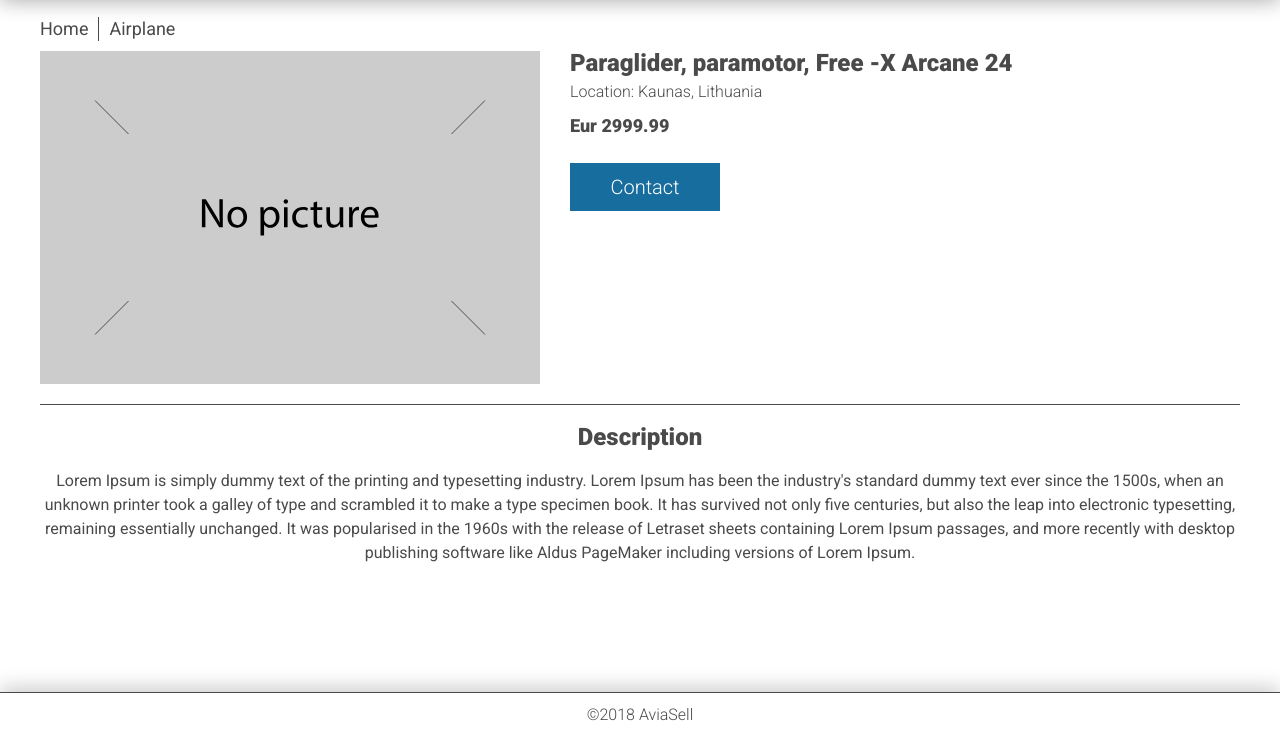
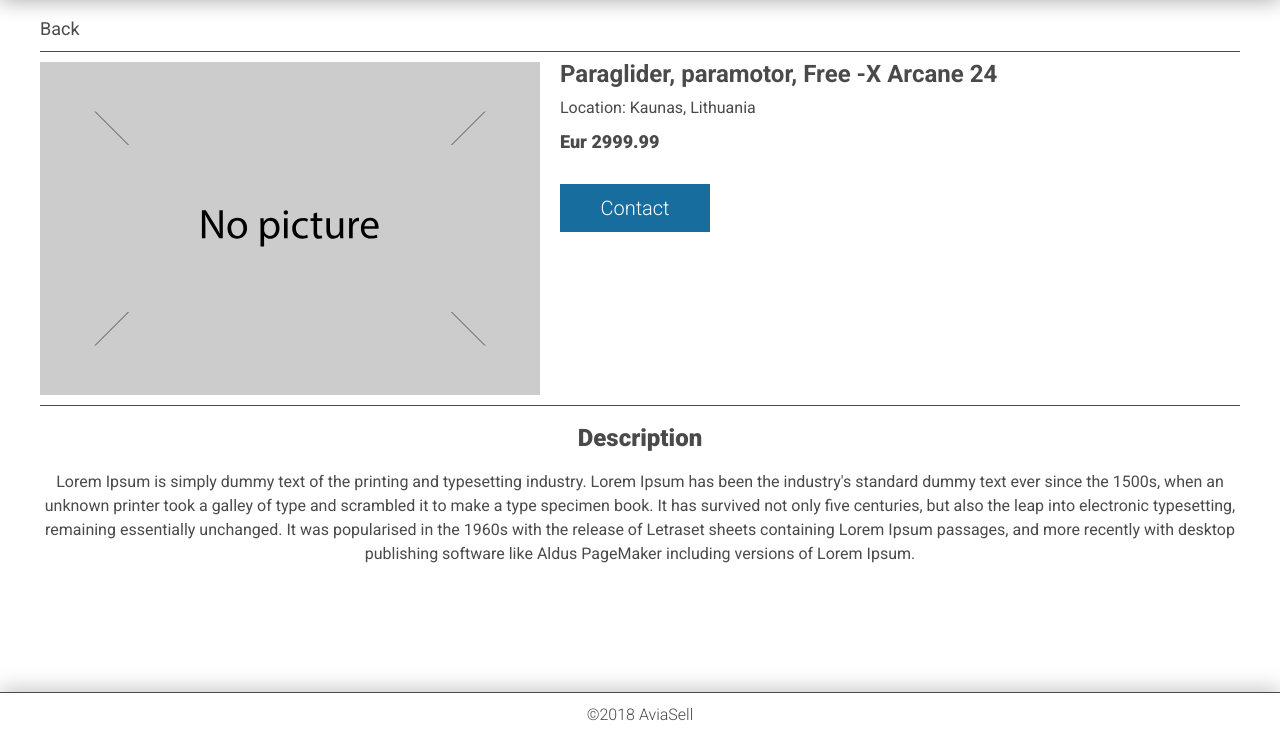
Before and after one commit to AlgirdasM/AviaSell, a website: page frontend/app/item.html in a window 1280 px wide. Shown: the part 63-800 px from the top of the page. Drawn offline with nearby package versions, Linux system fonts and the light colour scheme; files that its build step writes are made by us from their sources.

Commit message:
style: minor style adjust

```diff
--- a/frontend/app/item.html
+++ b/frontend/app/item.html
@@ -35,8 +35,7 @@
     <div class="container">
       <nav>
         <ul>
-          <li><a href="/">Home</a></li>
-          <li><a href="/category.html">Airplane</a></li>
+          <li><a href="category.html">Back</a></li>
         </ul>
       </nav>
       <div class="itemMainInfo">
--- a/frontend/app/styles/main.scss
+++ b/frontend/app/styles/main.scss
@@ -386,27 +386,28 @@
 // Item page style
 .itemMainInfo {
   display: grid;
-  grid-gap: 30px;
   grid-template-columns: 1fr;
+  padding: 10px 0 0;
+  border-top: 1px solid $color-grey;
 
   .itemTitle {
     font-size: 24px;
-    font-weight: 900;
+    font-weight: 700;
     color: $color-grey;
-    padding: 0;
+    padding: 7px 0 0;
     margin: 0;
   }
 
   .location {
     font-size: 16px;
-    font-weight: 300;
-    padding: 5px 0;
+    font-weight: 400;
+    padding: 10px 0;
     margin: 0;
   }
 
   .price {
     margin: 0;
-    padding: 5px 0;
+    padding: 0 0 10px;
     font-size: 18px;
     font-weight: 900;
   }
@@ -416,7 +417,7 @@
 }
 
 .itemDescription {
-  margin: 20px 0 0;
+  margin: 10px 0 0;
   border-top: 1px solid $color-grey;
   text-align: center;
 
@@ -470,6 +471,14 @@
   .itemMainInfo {
     grid-template-columns: minmax(auto, 500px) 1fr;
 
+    .itemData {
+      padding: 0 0 0 20px;
+    }
+
+    .itemTitle {
+      padding: 0;
+    }
+
     .buttons {
       padding: 20px 0 0;
       width: 150px;
```
